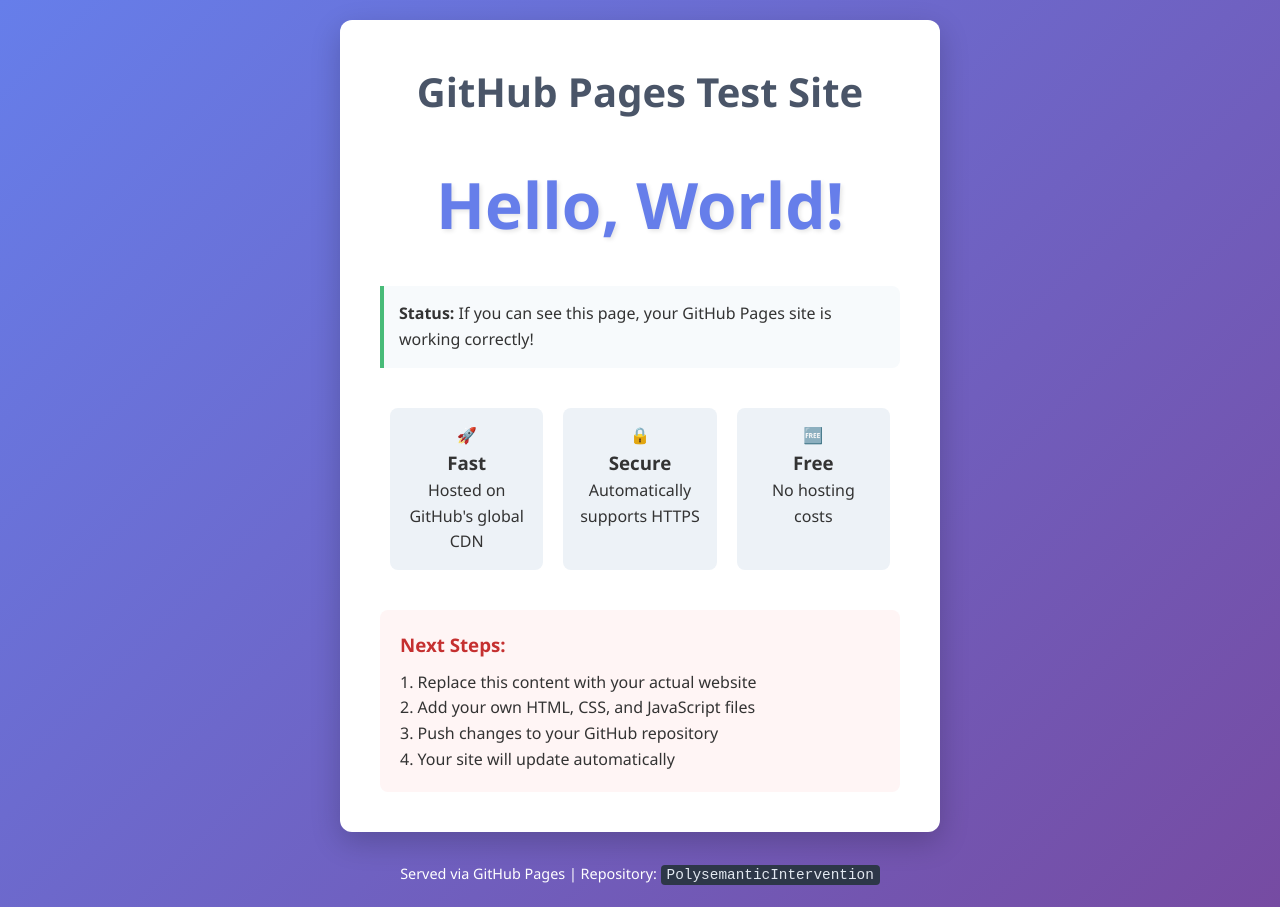
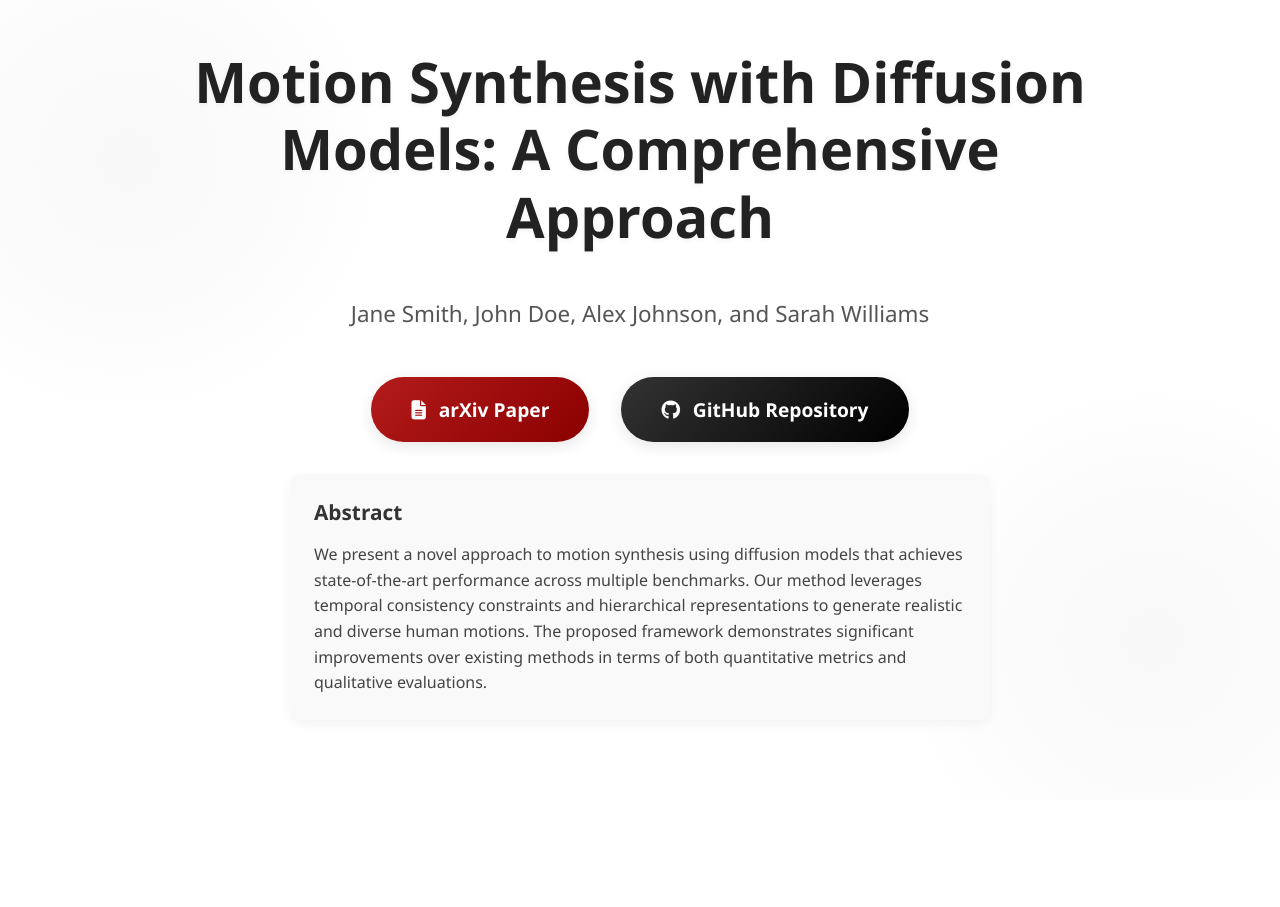
Before and after one commit to submitter123/PolysemanticIntervention, a plain HTML site: page index.html in a window 1280 px wide. After the commit the page ends 800 px from the top, so only its background shows below. Drawn offline with Linux system fonts and the light colour scheme.

Commit message:
Update index.html

```diff
--- a/index.html
+++ b/index.html
@@ -3,164 +3,195 @@
 <head>
     <meta charset="UTF-8">
     <meta name="viewport" content="width=device-width, initial-scale=1.0">
-    <title>Hello World - GitHub Pages Test</title>
+    <title>Project Page</title>
+    <link rel="stylesheet" href="https://cdnjs.cloudflare.com/ajax/libs/font-awesome/6.4.0/css/all.min.css">
     <style>
         * {
             margin: 0;
             padding: 0;
             box-sizing: border-box;
+            font-family: 'Segoe UI', Tahoma, Geneva, Verdana, sans-serif;
         }
 
         body {
-            font-family: 'Segoe UI', Tahoma, Geneva, Verdana, sans-serif;
-            background: linear-gradient(135deg, #667eea 0%, #764ba2 100%);
+            background-color: #ffffff;
             color: #333;
-            line-height: 1.6;
             min-height: 100vh;
             display: flex;
             flex-direction: column;
+            justify-content: center;
             align-items: center;
-            justify-content: center;
-            padding: 20px;
+            padding: 2rem;
+            background-image:
+                radial-gradient(circle at 10% 20%, rgba(240, 240, 240, 0.5) 0%, transparent 20%),
+                radial-gradient(circle at 90% 80%, rgba(240, 240, 240, 0.5) 0%, transparent 20%);
         }
 
         .container {
-            background: white;
-            border-radius: 12px;
-            box-shadow: 0 10px 30px rgba(0, 0, 0, 0.2);
-            padding: 40px;
-            max-width: 600px;
+            max-width: 900px;
             width: 100%;
             text-align: center;
         }
 
-        h1 {
-            color: #4a5568;
-            margin-bottom: 20px;
-            font-size: 2.5rem;
+        .paper-title {
+            font-size: 3.5rem;
+            font-weight: 800;
+            margin-bottom: 3rem;
+            line-height: 1.2;
+            color: #222;
+            text-shadow: 0 2px 4px rgba(0, 0, 0, 0.05);
+            animation: fadeIn 1s ease-out;
         }
 
-        .hello-world {
-            font-size: 4rem;
-            font-weight: bold;
-            color: #667eea;
-            margin: 30px 0;
-            text-shadow: 2px 2px 4px rgba(0, 0, 0, 0.1);
+        .buttons-container {
+            display: flex;
+            justify-content: center;
+            gap: 2rem;
+            flex-wrap: wrap;
+            margin-top: 2rem;
         }
 
-        .status {
-            background: #f7fafc;
-            border-left: 4px solid #48bb78;
-            padding: 15px;
-            margin: 25px 0;
-            text-align: left;
-            border-radius: 0 8px 8px 0;
+        .btn {
+            display: flex;
+            align-items: center;
+            justify-content: center;
+            gap: 0.8rem;
+            padding: 1.2rem 2.5rem;
+            border-radius: 50px;
+            font-size: 1.2rem;
+            font-weight: 600;
+            text-decoration: none;
+            transition: all 0.3s ease;
+            box-shadow: 0 4px 15px rgba(0, 0, 0, 0.1);
+            position: relative;
+            overflow: hidden;
+            min-width: 200px;
         }
 
-        .features {
-            display: flex;
-            justify-content: space-around;
-            flex-wrap: wrap;
-            margin: 30px 0;
+        .btn::before {
+            content: '';
+            position: absolute;
+            top: 0;
+            left: -100%;
+            width: 100%;
+            height: 100%;
+            background: linear-gradient(90deg, transparent, rgba(255, 255, 255, 0.4), transparent);
+            transition: left 0.5s;
         }
 
-        .feature {
-            background: #edf2f7;
-            padding: 15px;
-            border-radius: 8px;
-            margin: 10px;
-            flex: 1;
-            min-width: 150px;
+        .btn:hover::before {
+            left: 100%;
         }
 
-        .feature i {
-            font-size: 1.5rem;
-            color: #667eea;
-            margin-bottom: 10px;
+        .arxiv-btn {
+            background: linear-gradient(135deg, #B31B1B, #8B0000);
+            color: white;
         }
 
-        .instructions {
-            background: #fff5f5;
-            border-radius: 8px;
-            padding: 20px;
-            margin-top: 25px;
-            text-align: left;
+        .github-btn {
+            background: linear-gradient(135deg, #333, #000);
+            color: white;
         }
 
-        .instructions h3 {
-            color: #c53030;
-            margin-bottom: 10px;
+        .btn:hover {
+            transform: translateY(-5px);
+            box-shadow: 0 8px 25px rgba(0, 0, 0, 0.15);
         }
 
-        code {
-            background: #2d3748;
-            color: #e2e8f0;
-            padding: 2px 6px;
-            border-radius: 4px;
-            font-family: 'Courier New', monospace;
+        .btn:active {
+            transform: translateY(-2px);
         }
 
-        footer {
-            margin-top: 30px;
-            color: white;
-            text-align: center;
-            font-size: 0.9rem;
+        .authors {
+            font-size: 1.4rem;
+            margin: 1.5rem 0 3rem;
+            color: #555;
+            font-weight: 500;
+            animation: fadeIn 1.2s ease-out;
         }
 
-        @media (max-width: 600px) {
-            .container {
-                padding: 20px;
+        .abstract {
+            max-width: 700px;
+            margin: 2rem auto;
+            padding: 1.5rem;
+            background-color: #f9f9f9;
+            border-radius: 12px;
+            box-shadow: 0 4px 12px rgba(0, 0, 0, 0.05);
+            text-align: left;
+            animation: fadeIn 1.5s ease-out;
+        }
+
+        .abstract-title {
+            font-size: 1.3rem;
+            margin-bottom: 1rem;
+            color: #333;
+            font-weight: 600;
+        }
+
+        .abstract-text {
+            line-height: 1.6;
+            color: #444;
+        }
+
+        @keyframes fadeIn {
+            from { opacity: 0; transform: translateY(20px); }
+            to { opacity: 1; transform: translateY(0); }
+        }
+
+        @media (max-width: 768px) {
+            .paper-title {
+                font-size: 2.5rem;
             }
 
-            .hello-world {
-                font-size: 3rem;
+            .authors {
+                font-size: 1.2rem;
             }
 
-            h1 {
-                font-size: 1.8rem;
+            .btn {
+                padding: 1rem 2rem;
+                font-size: 1.1rem;
+                min-width: 180px;
+            }
+        }
+
+        @media (max-width: 480px) {
+            .paper-title {
+                font-size: 2rem;
+            }
+
+            .buttons-container {
+                flex-direction: column;
+                align-items: center;
+            }
+
+            .btn {
+                width: 100%;
+                max-width: 280px;
             }
         }
     </style>
 </head>
 <body>
     <div class="container">
-        <h1>GitHub Pages Test Site</h1>
+        <h1 class="paper-title">Motion Synthesis with Diffusion Models: A Comprehensive Approach</h1>
 
-        <div class="hello-world">Hello, World!</div>
+        <p class="authors">Jane Smith, John Doe, Alex Johnson, and Sarah Williams</p>
 
-        <div class="status">
-            <strong>Status:</strong> If you can see this page, your GitHub Pages site is working correctly!
+        <div class="buttons-container">
+            <a href="https://arxiv.org/abs/2301.12345" class="btn arxiv-btn" target="_blank">
+                <i class="fas fa-file-alt"></i> arXiv Paper
+            </a>
+            <a href="https://github.com/username/project-repo" class="btn github-btn" target="_blank">
+                <i class="fab fa-github"></i> GitHub Repository
+            </a>
         </div>
 
-        <div class="features">
-            <div class="feature">
-                <div>🚀</div>
-                <h3>Fast</h3>
-                <p>Hosted on GitHub's global CDN</p>
-            </div>
-            <div class="feature">
-                <div>🔒</div>
-                <h3>Secure</h3>
-                <p>Automatically supports HTTPS</p>
-            </div>
-            <div class="feature">
-                <div>🆓</div>
-                <h3>Free</h3>
-                <p>No hosting costs</p>
-            </div>
-        </div>
-
-        <div class="instructions">
-            <h3>Next Steps:</h3>
-            <p>1. Replace this content with your actual website</p>
-            <p>2. Add your own HTML, CSS, and JavaScript files</p>
-            <p>3. Push changes to your GitHub repository</p>
-            <p>4. Your site will update automatically</p>
+        <div class="abstract">
+            <h3 class="abstract-title">Abstract</h3>
+            <p class="abstract-text">
+                We present a novel approach to motion synthesis using diffusion models that achieves state-of-the-art performance across multiple benchmarks. Our method leverages temporal consistency constraints and hierarchical representations to generate realistic and diverse human motions. The proposed framework demonstrates significant improvements over existing methods in terms of both quantitative metrics and qualitative evaluations.
+            </p>
         </div>
     </div>
-
-    <footer>
-        <p>Served via GitHub Pages | Repository: <code>PolysemanticIntervention</code></p>
-    </footer>
 </body>
 </html>
```
